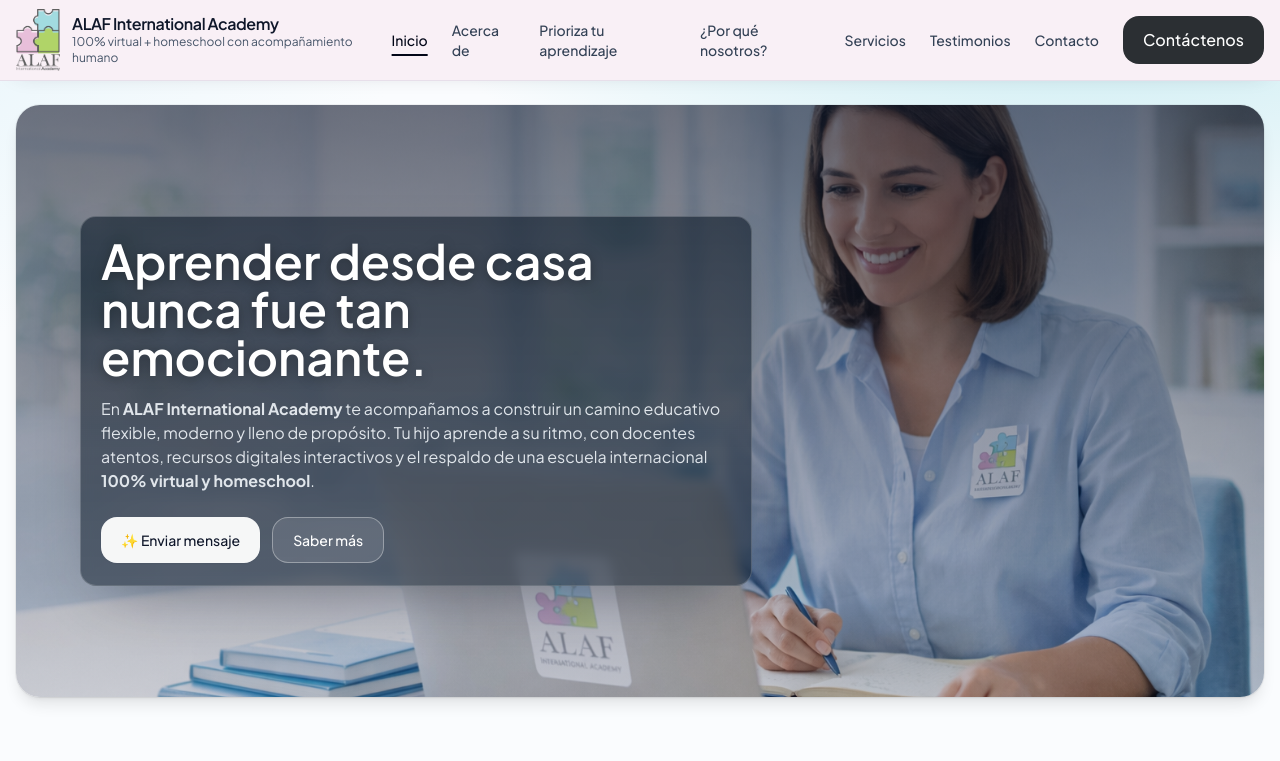
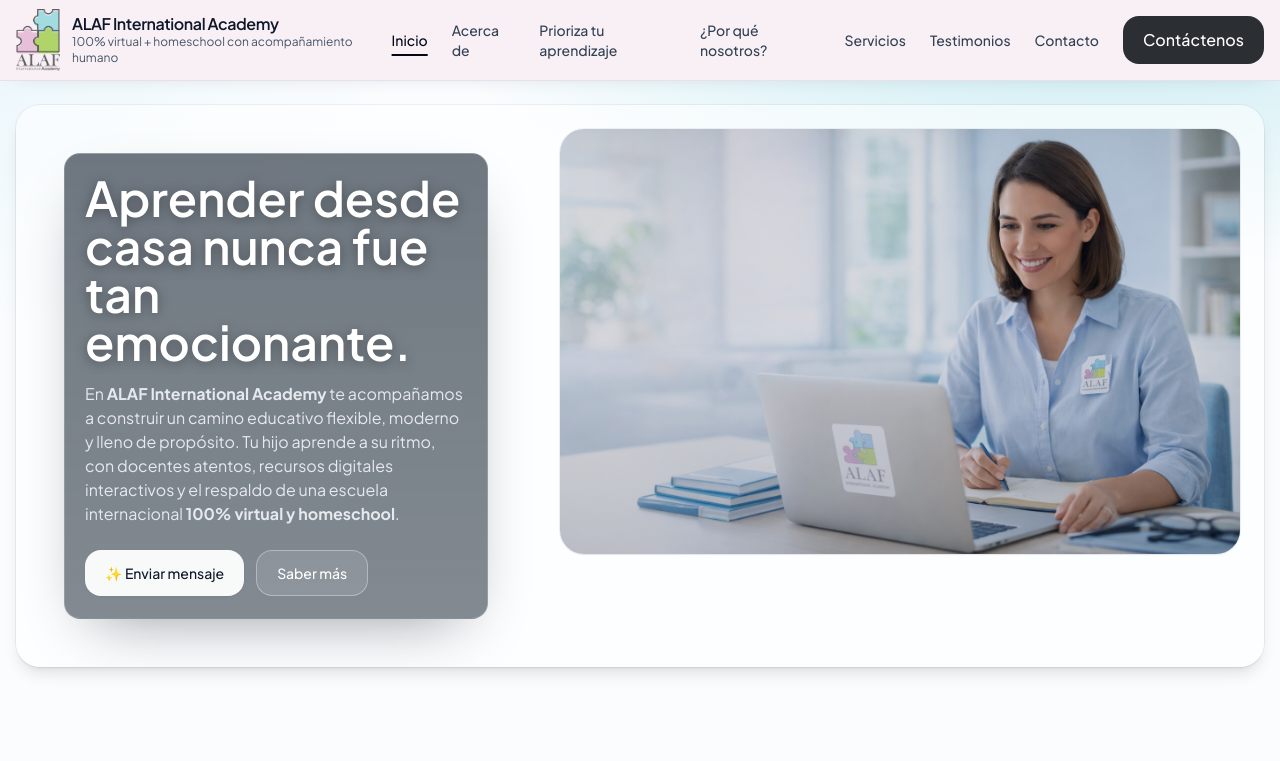
Before and after one commit to lulabtechnology/Alaf, a Next.js app: page / in a window 1280 px wide. Shown: the top 761 px of the page. Built offline with nearby package versions, Linux system fonts and the light colour scheme.

Commit message:
Update hero.tsx

```diff
--- a/app/(site)/components/hero.tsx
+++ b/app/(site)/components/hero.tsx
@@ -1,4 +1,3 @@
-// RUTA: /app/(site)/components/hero.tsx
 // RUTA: /app/(site)/components/hero.tsx
 import Image from "next/image";
 
@@ -6,38 +5,12 @@ export default function Hero() {
   return (
     <section id="inicio" className="relative pt-4 md:pt-6">
       <div className="container-max">
-        <div className="relative overflow-hidden rounded-3xl shadow-lg ring-1 ring-black/5">
-          {/* Media */}
-          <div className="relative h-[62vh] min-h-[420px] w-full md:h-[74vh]">
-            {/* Desktop image (md+) */}
-            <Image
-              src="/alaf/hero/hero-desktop.jpg"
-              alt="Estudiantes felices en ALAF"
-              fill
-              priority
-              sizes="(min-width: 1280px) 1280px, (min-width: 768px) 92vw, 100vw"
-              className="hidden md:block object-cover object-center"
-            />
-
-            {/* Mobile image (<md) */}
-            <Image
-              src="/alaf/hero/hero-mobile.jpg"
-              alt="Estudiantes felices en ALAF"
-              fill
-              priority
-              sizes="100vw"
-              className="md:hidden object-cover object-center"
-            />
-
-            {/* Overlay (solo sobre la imagen, NO sobre el texto) */}
-            <div className="absolute inset-0 bg-gradient-to-b from-slate-900/60 via-slate-900/38 to-slate-900/20" />
-          </div>
-
-          {/* Texto */}
-          <div className="pointer-events-none absolute inset-0 flex items-center">
-            <div className="pointer-events-auto mx-4 w-full md:mx-10 lg:mx-16">
+        <div className="relative overflow-hidden rounded-3xl bg-white/55 shadow-lg ring-1 ring-black/5">
+          <div className="grid gap-6 lg:grid-cols-12 lg:gap-0">
+            {/* Texto (izquierda) */}
+            <div className="relative z-10 flex items-center p-5 md:p-10 lg:col-span-5 lg:p-12">
               <div
-                className="hero-text-panel max-w-2xl"
+                className="hero-text-panel w-full max-w-xl"
                 data-reveal
                 data-reveal-delay="0"
               >
@@ -70,8 +43,37 @@ export default function Hero() {
                 </div>
               </div>
             </div>
+
+            {/* Media (derecha) */}
+            <div className="relative lg:col-span-7 lg:p-6">
+              <div className="relative overflow-hidden rounded-3xl ring-1 ring-black/5 shadow-sm">
+                <div className="relative aspect-[4/5] w-full md:aspect-[16/9] lg:aspect-[16/10]">
+                  {/* Desktop image (md+) */}
+                  <Image
+                    src="/alaf/hero/hero-desktop.jpg"
+                    alt="Estudiantes felices en ALAF"
+                    fill
+                    priority
+                    sizes="(min-width: 1280px) 820px, (min-width: 1024px) 58vw, (min-width: 768px) 92vw, 100vw"
+                    className="hidden md:block object-cover object-center"
+                  />
+
+                  {/* Mobile image (<md) */}
+                  <Image
+                    src="/alaf/hero/hero-mobile.jpg"
+                    alt="Estudiantes felices en ALAF"
+                    fill
+                    priority
+                    sizes="100vw"
+                    className="md:hidden object-cover object-center"
+                  />
+
+                  {/* Overlay sutil para look premium */}
+                  <div className="absolute inset-0 bg-gradient-to-b from-slate-900/15 via-slate-900/15 to-slate-900/25" />
+                </div>
+              </div>
+            </div>
           </div>
-          {/* fin texto */}
         </div>
       </div>
     </section>
```
